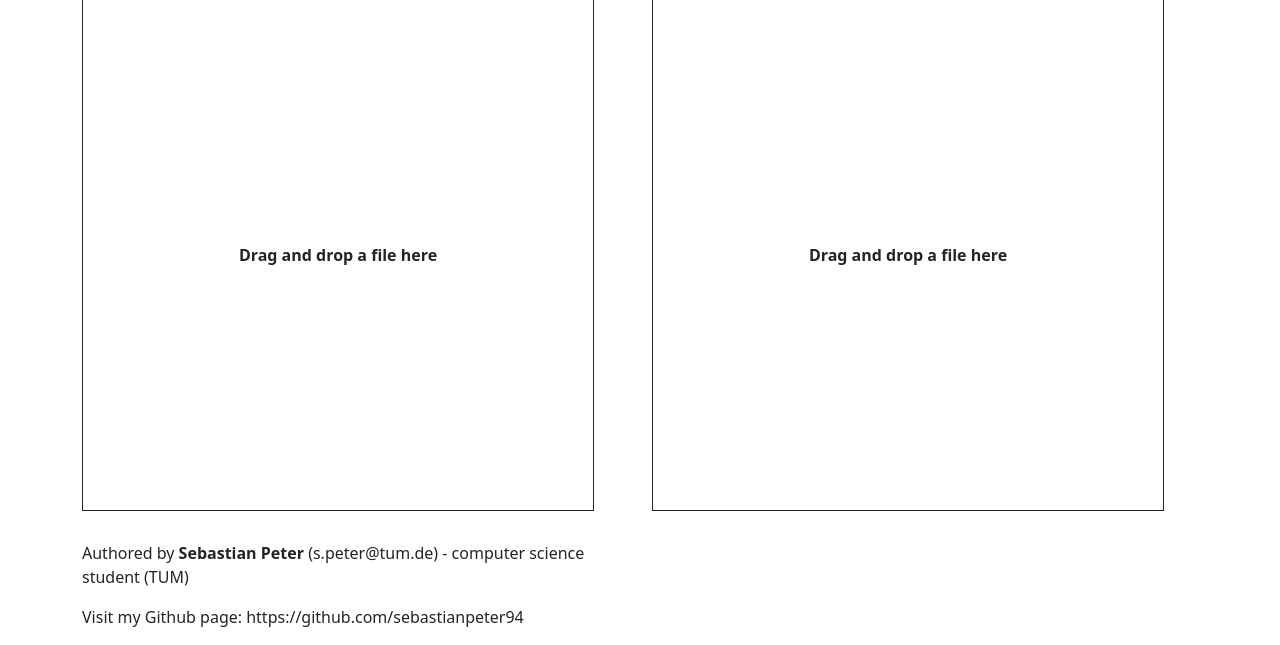
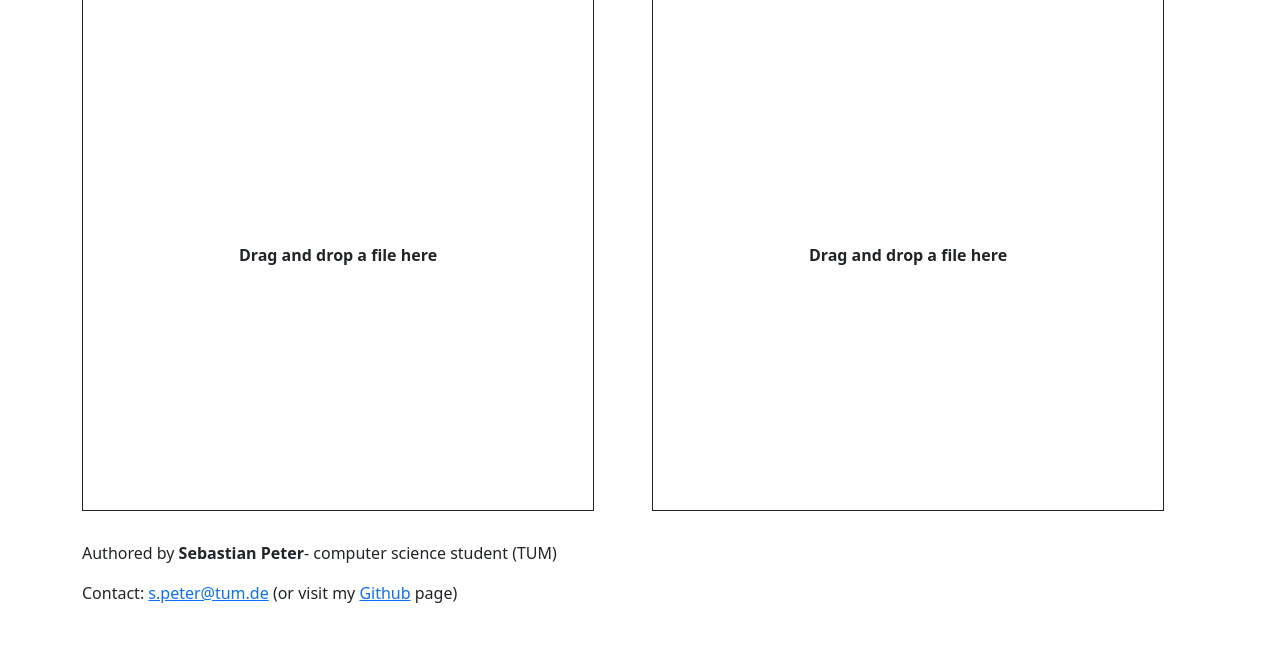
Before and after one commit to setopet/sdexa-gui, a Flask app: page / in a window 1280 px wide. Shown: the part 271-916 px from the top of the page. After the commit the page ends 874 px from the top, so only its background shows below. Run offline with Flask 2, Linux system fonts and the light colour scheme.

Commit message:
Add links to footer

```diff
--- a/frontend/templates/page.html
+++ b/frontend/templates/page.html
@@ -15,11 +15,10 @@
             {% block content %} {% endblock %}
         </div>
         <div class="row">
-            <footer class="col-sm">
-                <p>Authored by <b>Sebastian Peter</b> (s.peter@tum.de) - computer science student (TUM)</p>
-                <p>Visit my Github page: https://github.com/sebastianpeter94</p>
+            <footer>
+                <p>Authored by <b>Sebastian Peter</b>- computer science student (TUM)</p>
+                <p>Contact: <a href="mailto:s.peter@tum.de">s.peter@tum.de</a> (or visit my <a href="https://github.com/sebastianpeter94">Github</a> page)</p>
             </footer>
-            <div class="col-sm"></div>
         </div>
     </div>
 {% endblock %}
```
